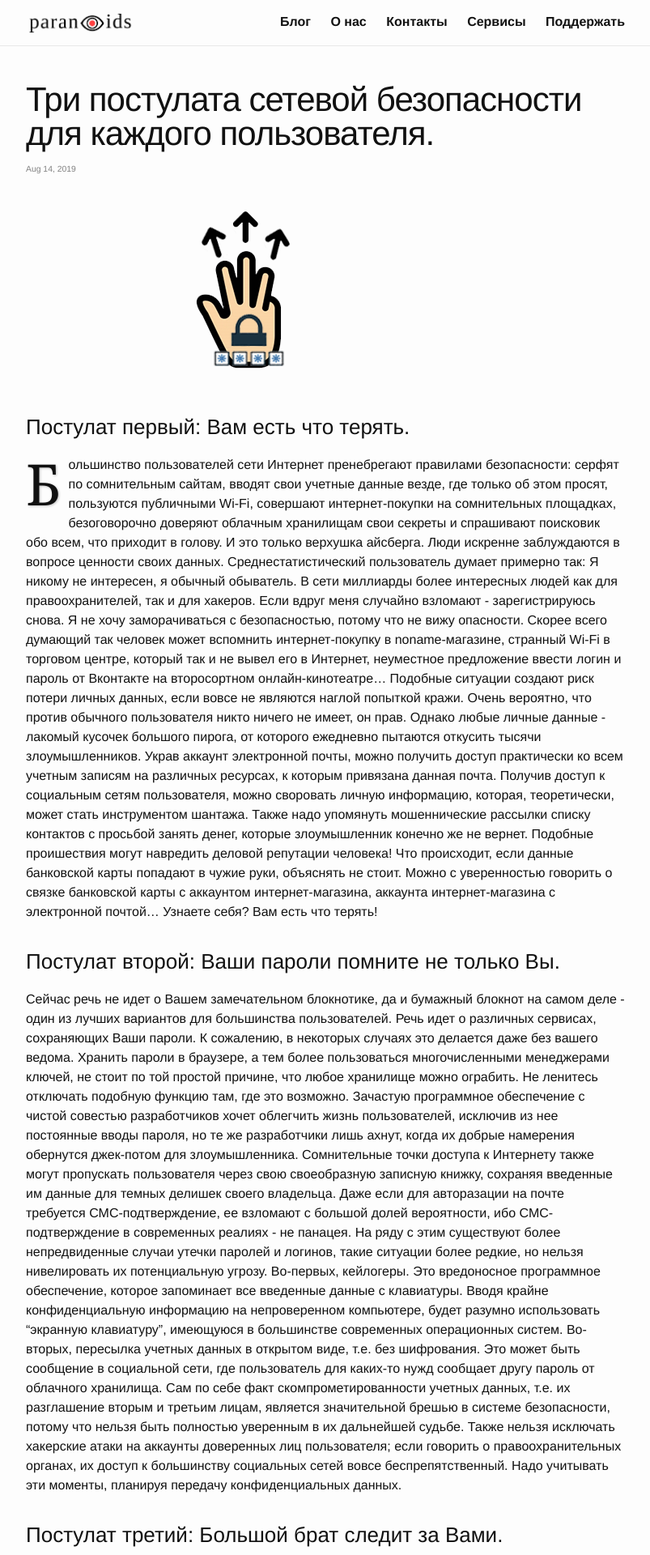
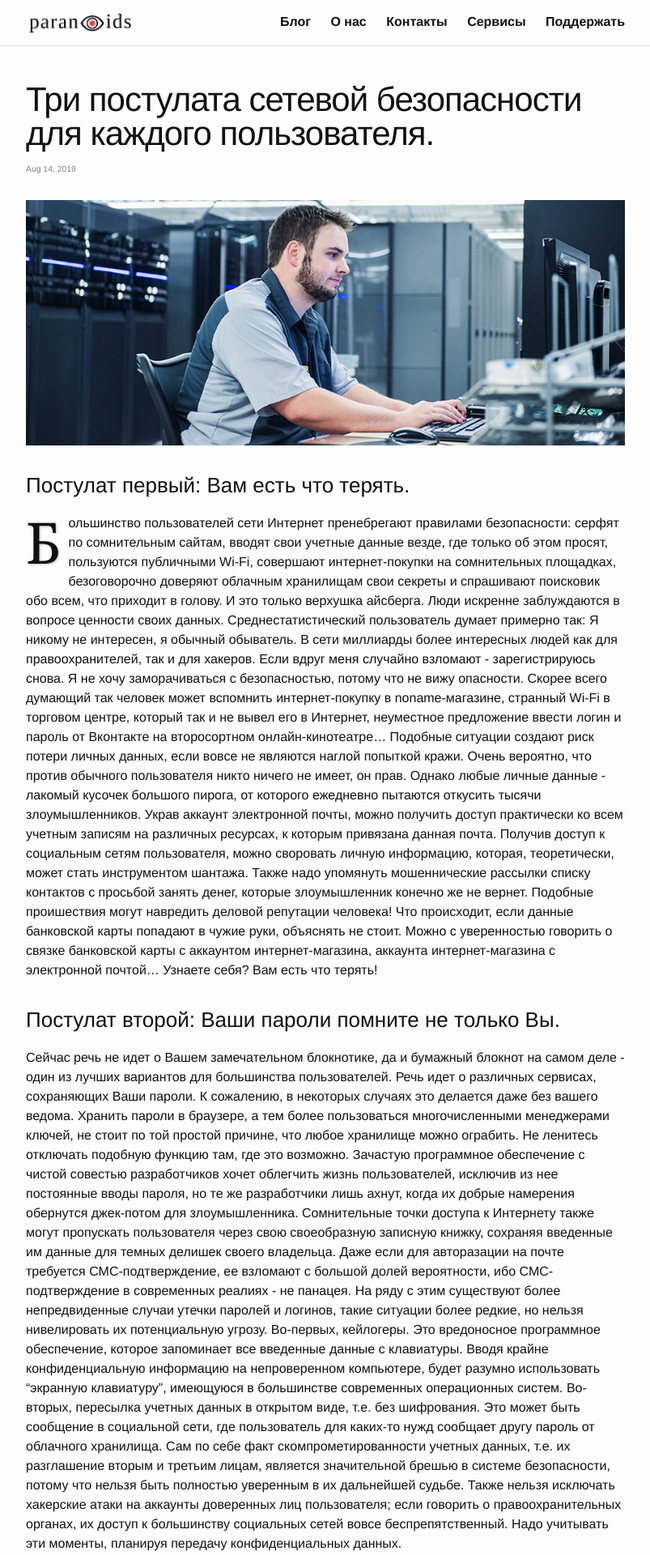
Before and after one commit to 2b7E1n6D0e5R7/2b7E1n6D0e5R7.github.io, a Jekyll site: the page built from _posts/2019-08-14-tri-postulata-setevoy-bezopasnosti.md, in a window 1280 px wide. Shown: the top 1920 px of the page at 81% size, without its empty margins (238-1041 px from the left). Built offline with Jekyll 4.4.1, drawn with Linux system fonts in a browser that asks for light colours.

Commit message:
Update 2019-08-14-tri-postulata-setevoy-bezopasnosti.md

```diff
--- a/_posts/2019-08-14-tri-postulata-setevoy-bezopasnosti.md
+++ b/_posts/2019-08-14-tri-postulata-setevoy-bezopasnosti.md
@@ -4,7 +4,7 @@ layout: post
 tags: шифрование общение PGP GPG
 ---
 
-![encryption](/images/postulat.png)
+![encryption](/images/paranoids-network-administator.png)
 
 ### Постулат первый: Вам есть что терять.
 <b class="bukvica">Б</b>ольшинство пользователей сети Интернет пренебрегают правилами безопасности: серфят по сомнительным сайтам, вводят свои учетные данные везде, где только об этом просят, пользуются публичными Wi-Fi, совершают интернет-покупки на сомнительных площадках, безоговорочно доверяют облачным хранилищам свои секреты и спрашивают поисковик обо всем, что приходит в голову. И это только верхушка айсберга.
```
